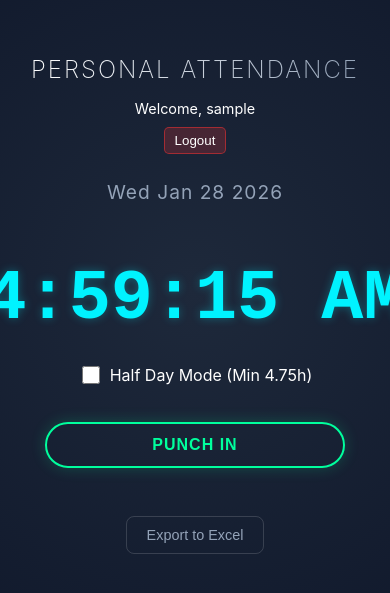
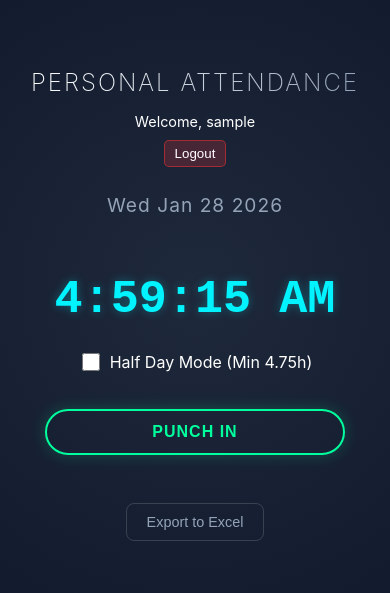
Before and after one commit to nerdyADITYA/Personal_Attendence, a React (Create React App) app: page / in a window 390 px wide. Shown: the part 133-726 px from the top of the page. Built offline with nearby package versions, Linux system fonts and the light colour scheme; no server answers; sample sign-in values are in the browser's storage.

Commit message:
Updated clock design

```diff
--- a/src/App.css
+++ b/src/App.css
@@ -384,8 +384,8 @@ h1 {
   }
 
   .clock {
-    font-size: 18vw;
-    /* Larger relative to screen width on mobile */
+    font-size: 12vw;
+    /* Reduced to fit 11-12 chars (HH:MM:SS PM) */
     padding: 0.5rem;
     border-width: 0;
     /* Cleaner look on small screens */
```
